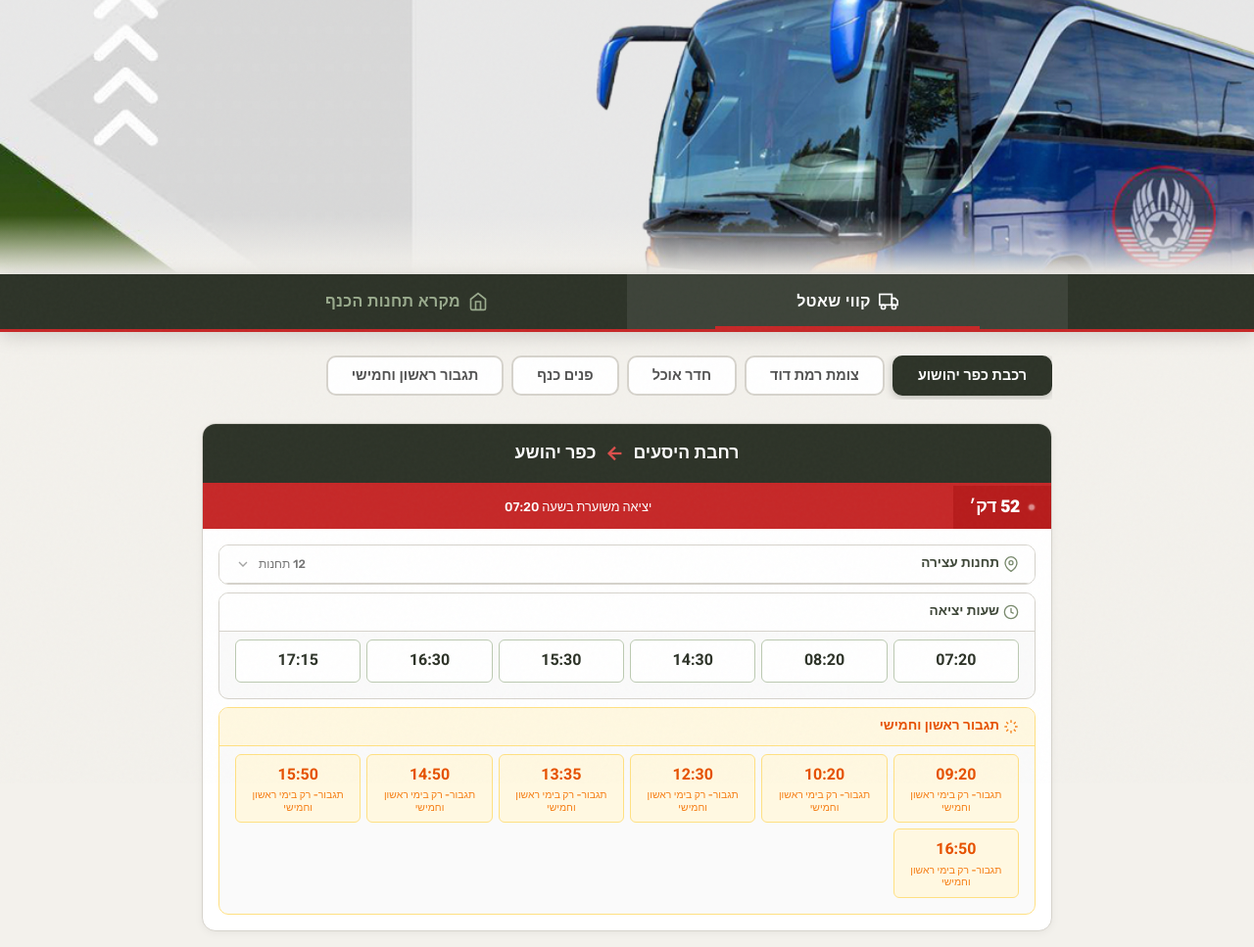
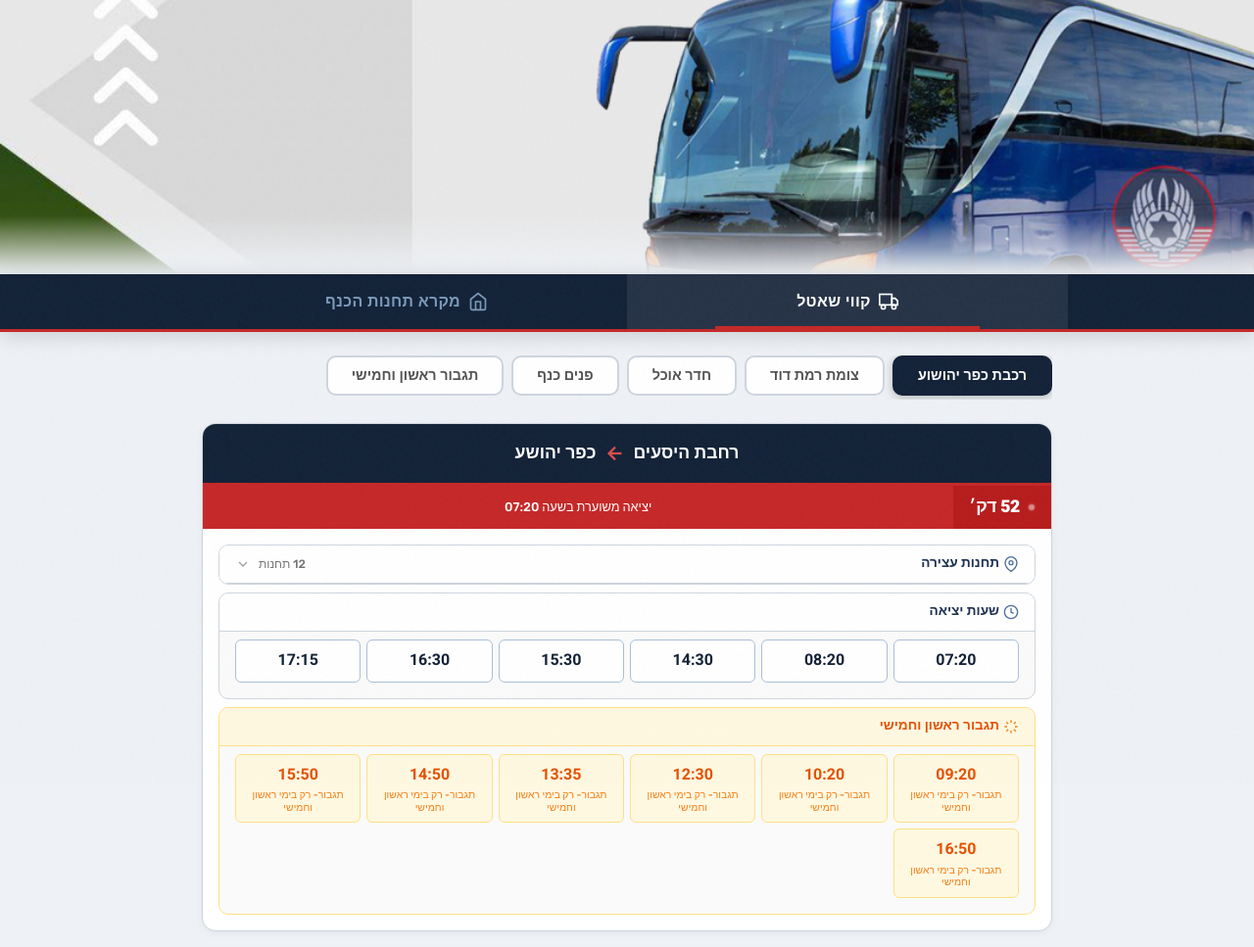
Before and after one commit to JordanG8/ramat-david-shuttle, a plain HTML site: page index.html in a window 1280 px wide. Shown: the top 967 px of the page at 98% size. Drawn offline with Linux system fonts and the light colour scheme.

Commit message:
feat(styles): update color palette from olive to navy for improved aesthetics

```diff
--- a/styles.css
+++ b/styles.css
@@ -3,17 +3,17 @@
    ═══════════════════════════════════════════ */
 
 :root {
-  /* Olive / Military palette */
-  --olive-900: #1a1f16;
-  --olive-800: #2d3328;
-  --olive-700: #3d4637;
-  --olive-600: #4a5542;
-  --olive-500: #5c6b52;
-  --olive-400: #7a8b6e;
-  --olive-300: #9aab8e;
-  --olive-200: #bccab2;
-  --olive-100: #dce5d6;
-  --olive-50: #f0f4ed;
+  /* Navy palette */
+  --olive-900: #0a1628;
+  --olive-800: #132237;
+  --olive-700: #1c3150;
+  --olive-600: #274068;
+  --olive-500: #355580;
+  --olive-400: #4e7099;
+  --olive-300: #7a9abb;
+  --olive-200: #a8c0d8;
+  --olive-100: #d4e1ee;
+  --olive-50: #edf2f8;
 
   /* Functional */
   --station-green: #2e7d32;
@@ -41,12 +41,12 @@
   --accent-light: #ef5350;
 
   /* Surfaces */
-  --bg: #f3f1ec;
+  --bg: #eef1f5;
   --surface: #ffffff;
   --surface-raised: #ffffff;
   --text: var(--gray-900);
   --text-muted: var(--gray-500);
-  --border: #d6d3cc;
+  --border: #cdd5de;
 
   /* Type */
   --font-display: 'Heebo', sans-serif;
```
